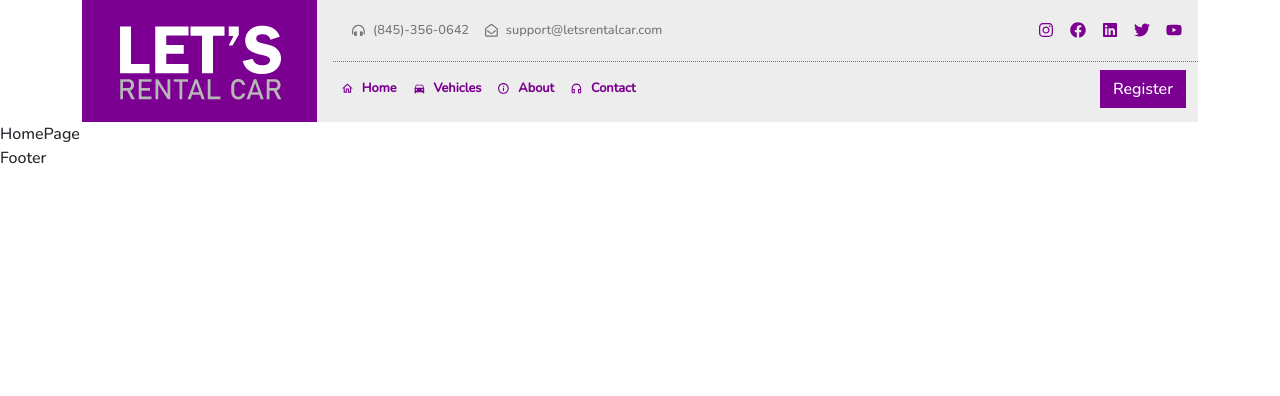
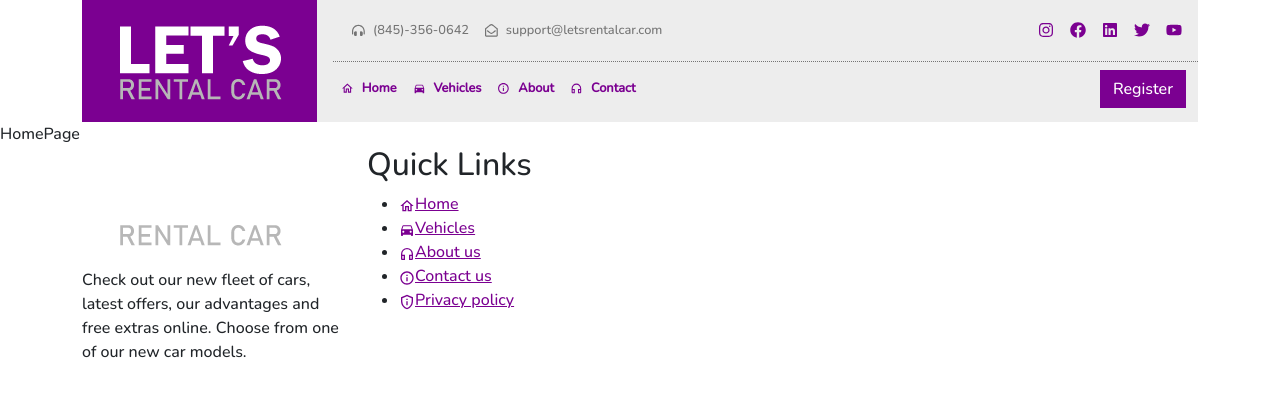
Before and after one commit to meteyildirim/bitproj, a React (Create React App) app in the folder car-rent/: page / in a window 1280 px wide. Shown: the top 396 px of the page. Built offline with nearby package versions, Linux system fonts and the light colour scheme.

Commit message:
footer eklendi

```diff
--- a/car-rent/src/components/user/common/footer/footer.js
+++ b/car-rent/src/components/user/common/footer/footer.js
@@ -1,7 +1,70 @@
 import React from "react";
-
+import "./footer.scss";
+import { Link } from "react-router-dom";
+import { Col, Container, Row } from "react-bootstrap";
+import logo from "../../../../assets/img/logo/logo.png";
+import {
+  MdOutlineHome,
+  MdInfoOutline,
+  MdOutlineHeadphones,
+  MdDirectionsCar,
+  MdOutlinePrivacyTip,
+} from "react-icons/md";
 const Footer = () => {
-  return <div>Footer</div>;
+  return (
+    <footer className="footer">
+      <Container className="container">
+        <Row>
+          <Col md={6} lg={3}>
+            <Link to="/">
+              <img src={logo} alt=""></img>
+            </Link>
+            <p>
+              Check out our new fleet of cars, latest offers, our advantages and
+              free extras online. Choose from one of our new car models.
+            </p>
+          </Col>
+          <Col md={6} lg={3}>
+            <h2>Quick Links</h2>
+            <ul>
+              <li>
+                <Link to="/">
+                  <MdOutlineHome />
+                  Home
+                </Link>
+              </li>
+              <li>
+                <Link to="/vehicles">
+                  <MdDirectionsCar />
+                  Vehicles
+                </Link>
+              </li>
+              <li>
+                <Link to="/about">
+                  <MdOutlineHeadphones />
+                  About us
+                </Link>
+              </li>
+              <li>
+                <Link to="/contact">
+                  <MdInfoOutline />
+                  Contact us
+                </Link>
+              </li>
+              <li>
+                <Link to="/privacy-policy">
+                  <MdOutlinePrivacyTip />
+                  Privacy policy
+                </Link>
+              </li>
+            </ul>
+          </Col>
+          <Col md={6} lg={3}></Col>
+          <Col md={6} lg={3}></Col>
+        </Row>
+      </Container>
+    </footer>
+  );
 };
 
 export default Footer;
--- /dev/null
+++ b/car-rent/src/components/user/common/footer/footer.scss
@@ -0,0 +1,6 @@
+@use "../../../../assets/scss/variables" as v;
+@use "../../../../assets/scss/mixins" as m;
+.footer {
+  .container {
+  }
+}
```
